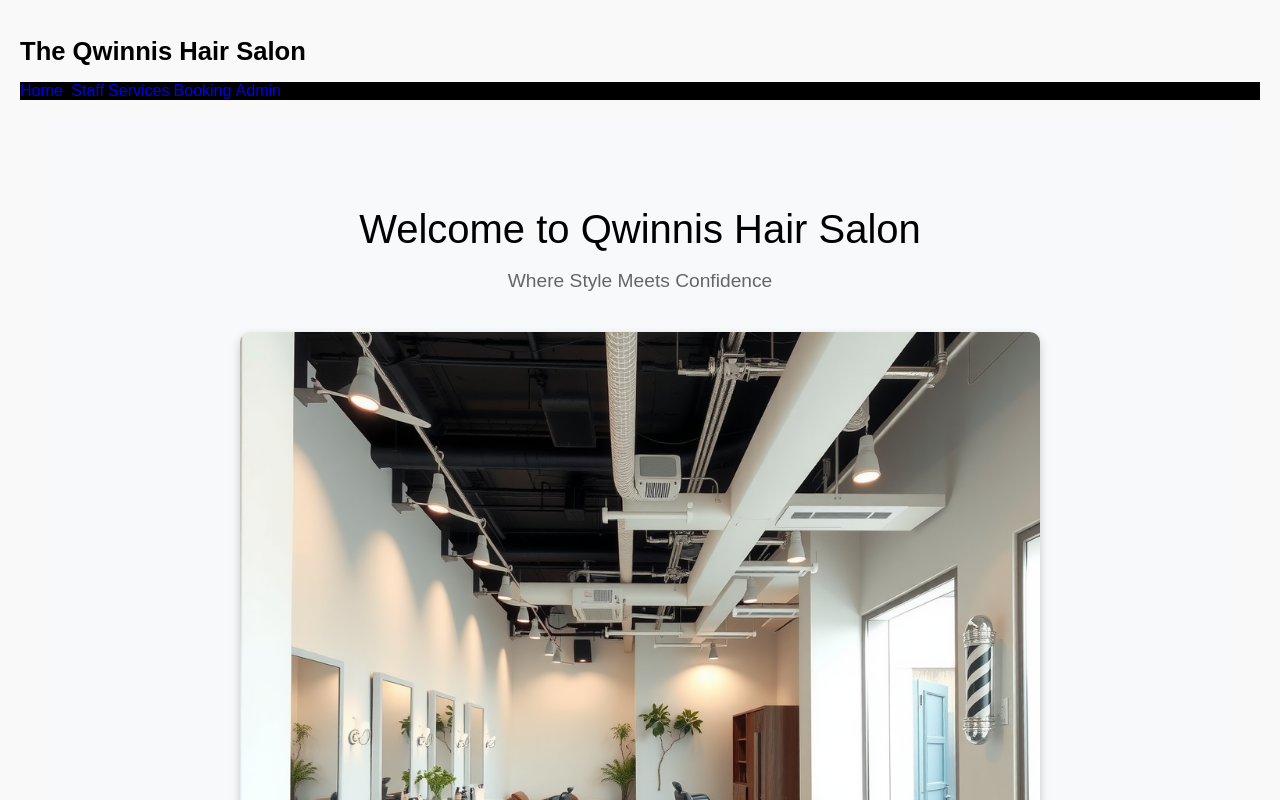
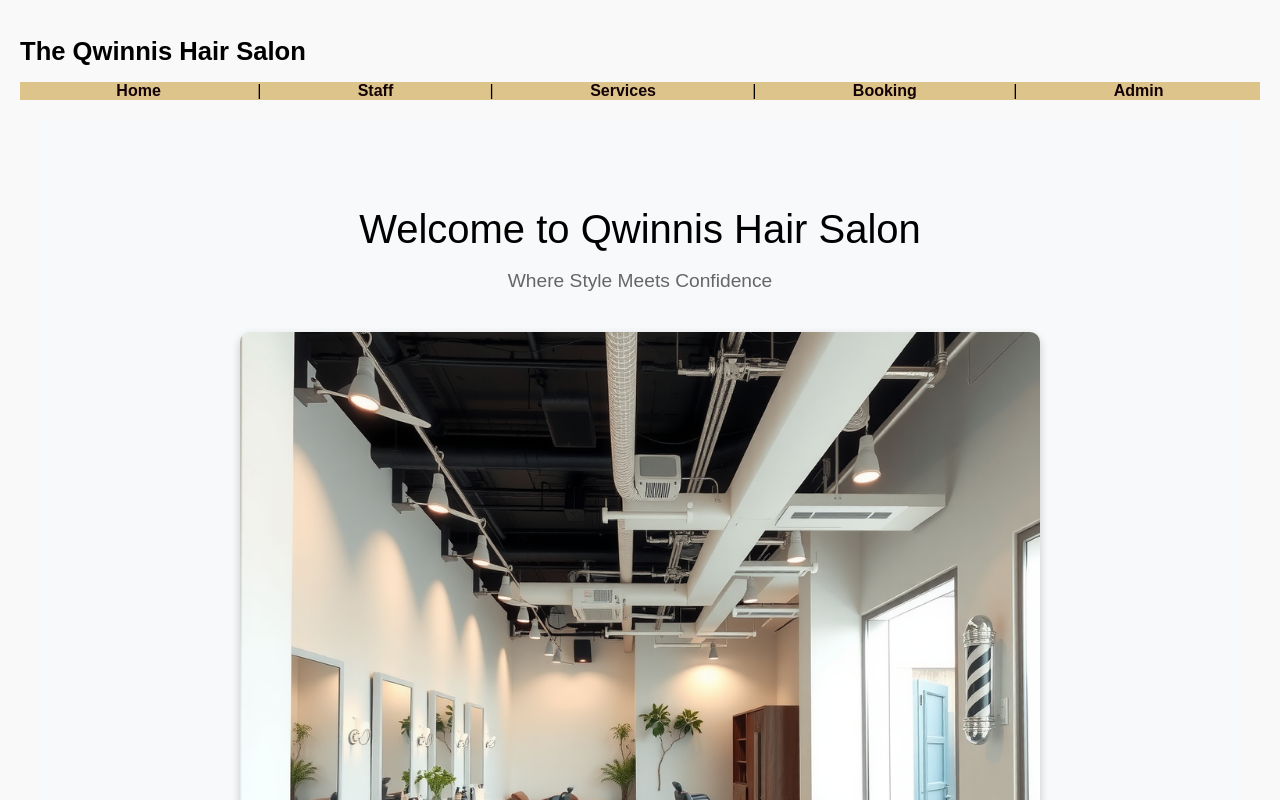
Before and after one commit to Kemboijames7/salon-website, a React (Vite) app in the folder client/: page / in a window 1280 px wide. Shown: the top 800 px of the page. Built offline with nearby package versions, Linux system fonts and the light colour scheme.

Commit message:
Added home style

```diff
--- a/client/src/index.css
+++ b/client/src/index.css
@@ -69,8 +69,16 @@ button:focus-visible {
 
 nav {
 list-style: none;
-background-color: black;
+background-color: rgb(221, 196, 138);
 font-weight: 400;
+display:flex;
+justify-content: space-evenly;
+}
+
+nav a {
+  color: rgb(18, 2, 6);
+  font-weight: bold;
+
 }
 
 footer {
```
